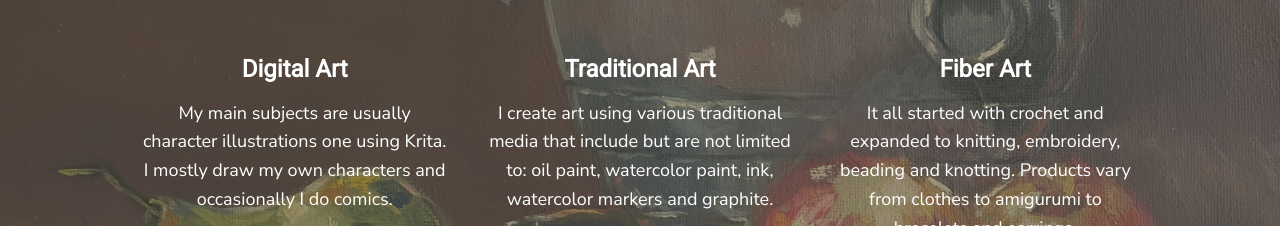
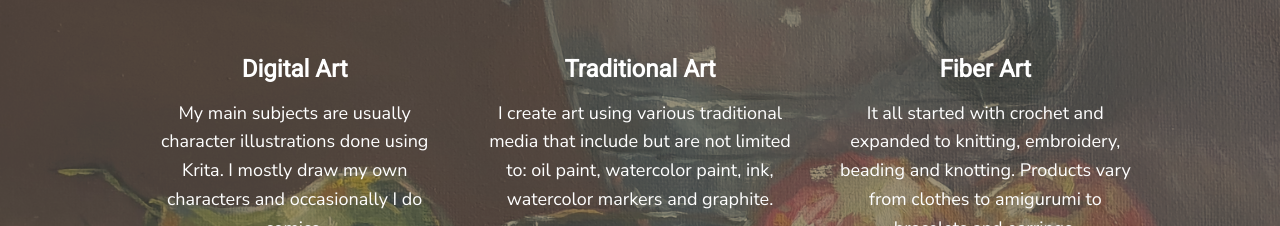
Before and after one commit to mshevch/mshevch.github.io, a plain HTML site: page index.html in a window 1280 px wide. Shown: the part 726-952 px from the top of the page. Drawn offline with nearby package versions, Linux system fonts and the light colour scheme.

Commit message:
fixed typo

```diff
--- a/index.html
+++ b/index.html
@@ -73,7 +73,7 @@
 
             <div class="work-type">
                 <h3>Digital Art</h3>
-                <p>My main subjects are usually character illustrations one using Krita.
+                <p>My main subjects are usually character illustrations done using Krita.
                     I mostly draw my own characters and occasionally I do comics.
                 </p>
             </div>
```
